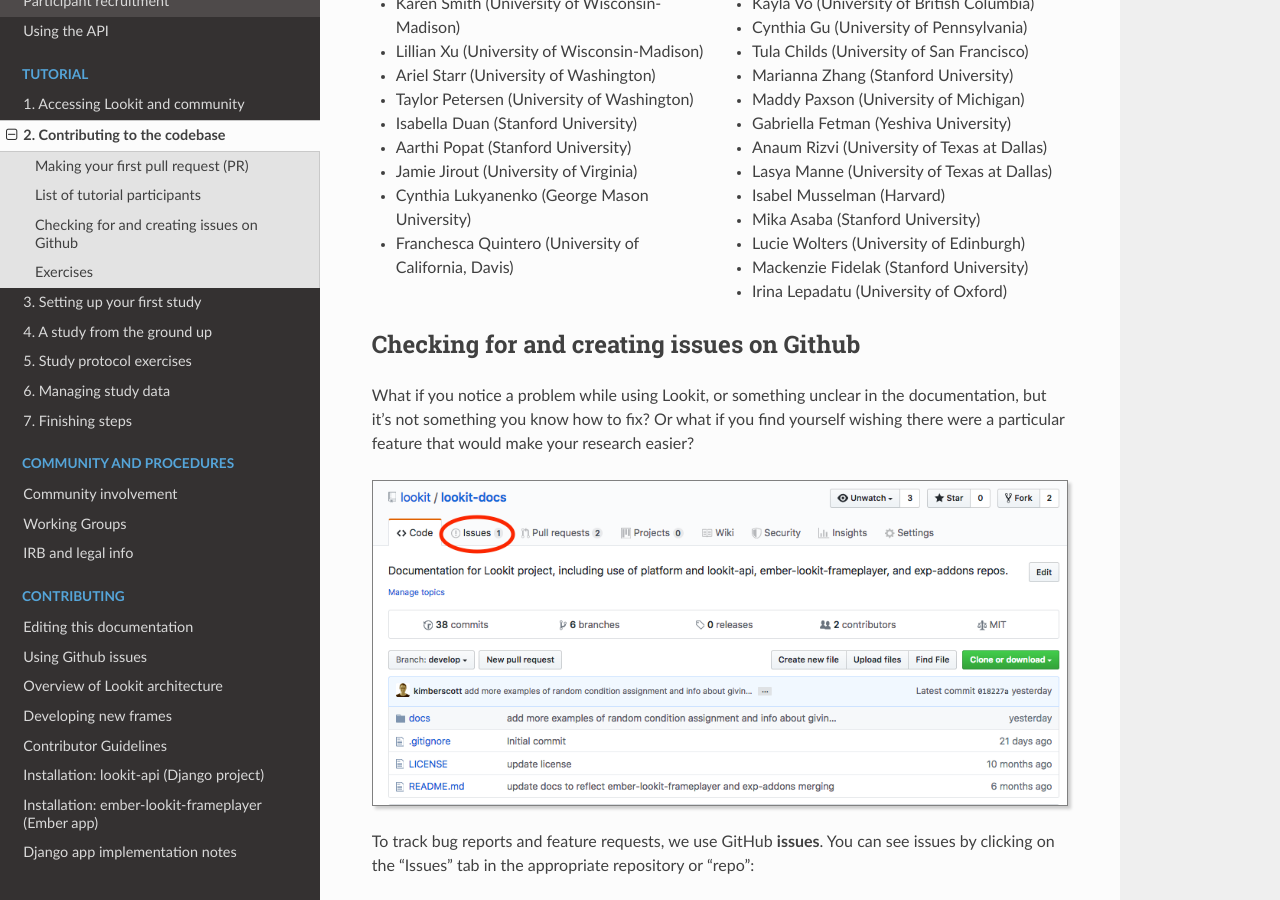
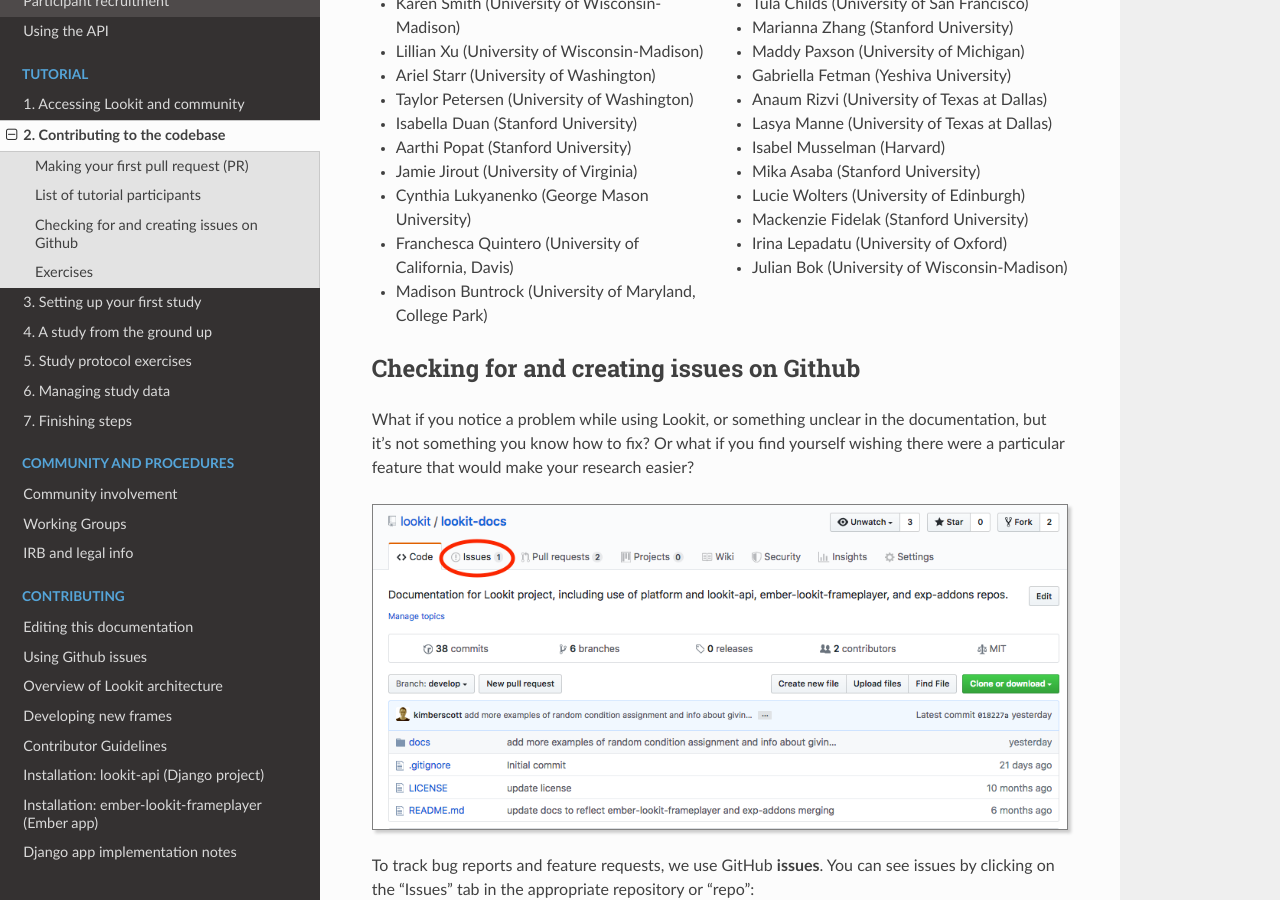
Before and after one commit to lookit/lookit-docs, a Sphinx documentation site: the page built from docs/source/tutorial-contributing.rst, in a window 1280 px wide and 900 px high, scrolled down 6513 px. Built offline with Sphinx 7.4.7 and the Read the Docs theme 2.0.0, drawn with Linux system fonts in a browser that asks for light colours.

Commit message:
Add participant to tutorial list

```diff
--- a/docs/source/tutorial-contributing.rst
+++ b/docs/source/tutorial-contributing.rst
@@ -232,8 +232,8 @@
 - Lucie Wolters (University of Edinburgh)
 - Mackenzie Fidelak (Stanford University)
 - Irina Lepadatu (University of Oxford)
+- Julian Bok (University of Wisconsin-Madison)
 
-.. _Github issues overview:
 
 Checking for and creating issues on Github
 -------------------------------------------
```
